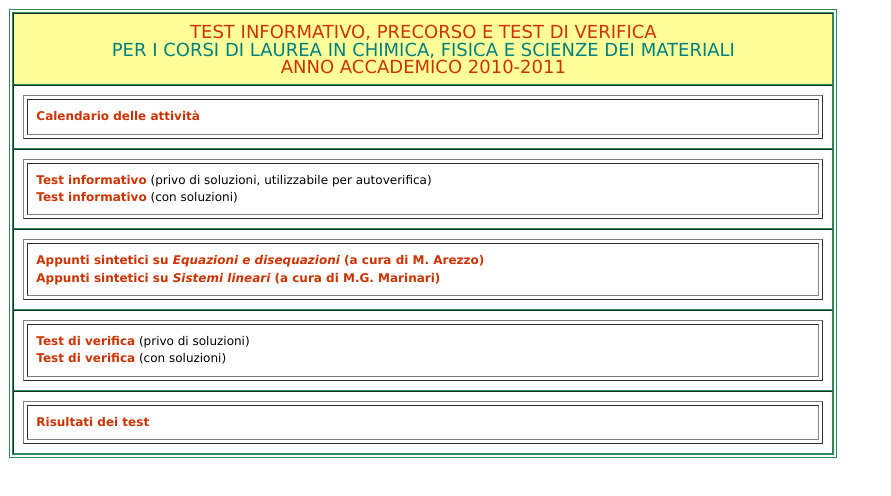
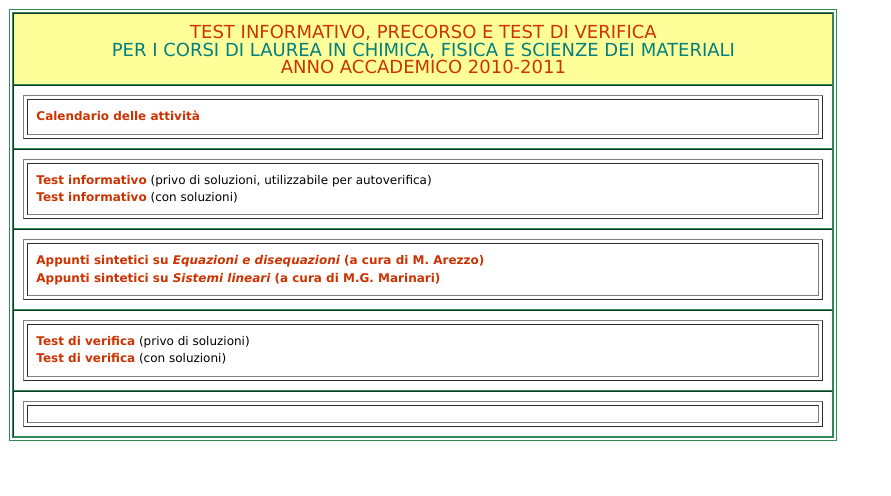
Before and after one commit to mimmoarezzo40/Sites-copia, a plain HTML site: page Precorso10/Locandina10.html in a window 1280 px wide. Shown: the whole page, without its empty margins (0-891 px from the left). Drawn offline with Linux system fonts and the light colour scheme; files that its build step writes are made by us from their sources.

Commit message:
Add files via upload

```diff
--- a/Precorso10/Locandina10.html
+++ b/Precorso10/Locandina10.html
@@ -62,7 +62,6 @@
 		<td width="810">
 			<table class="TXTBody" width="100%" border="1" cellspacing="3" cellpadding="8">
 						<td>
-							<font color="#CC3300"><a href="10RisTest.pdf"><font color="#CC3300"><b>Risultati dei test</b></font></a>
 						</td>
 					</table>
 		</td>
```
